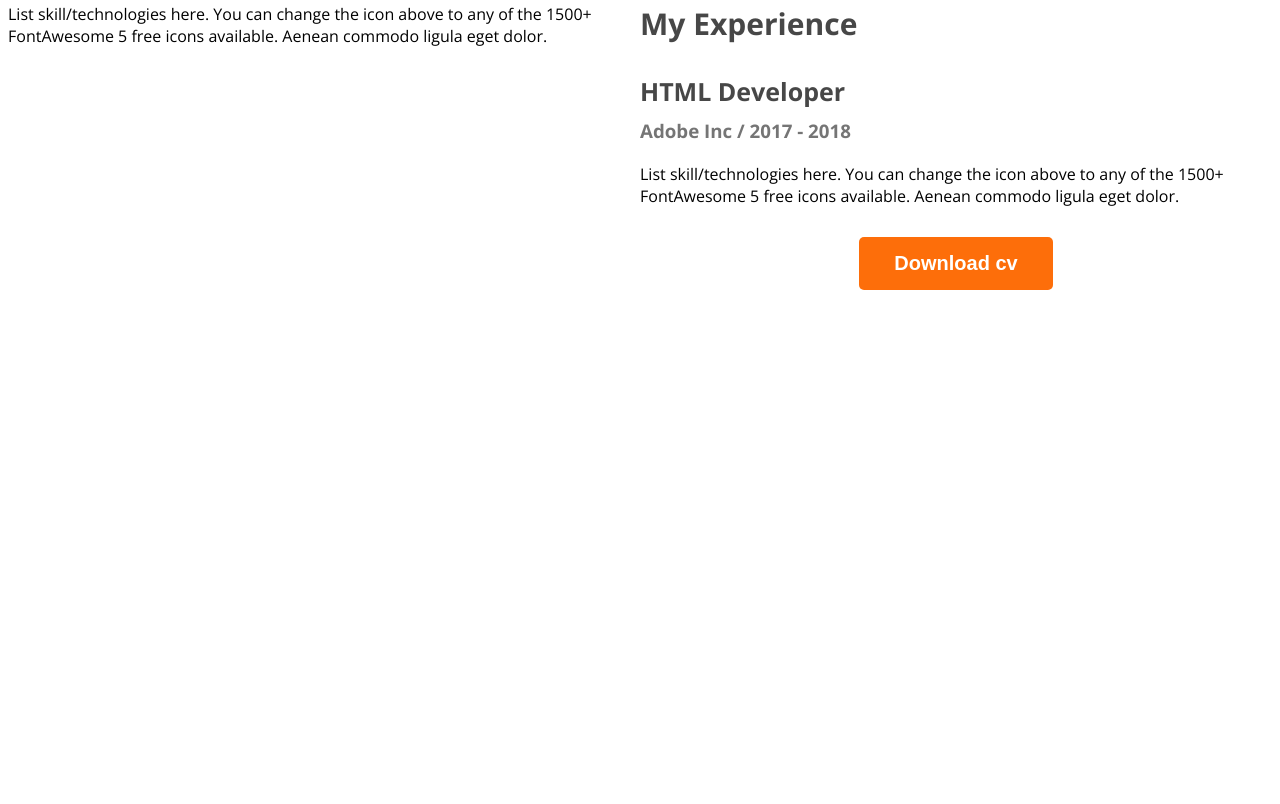
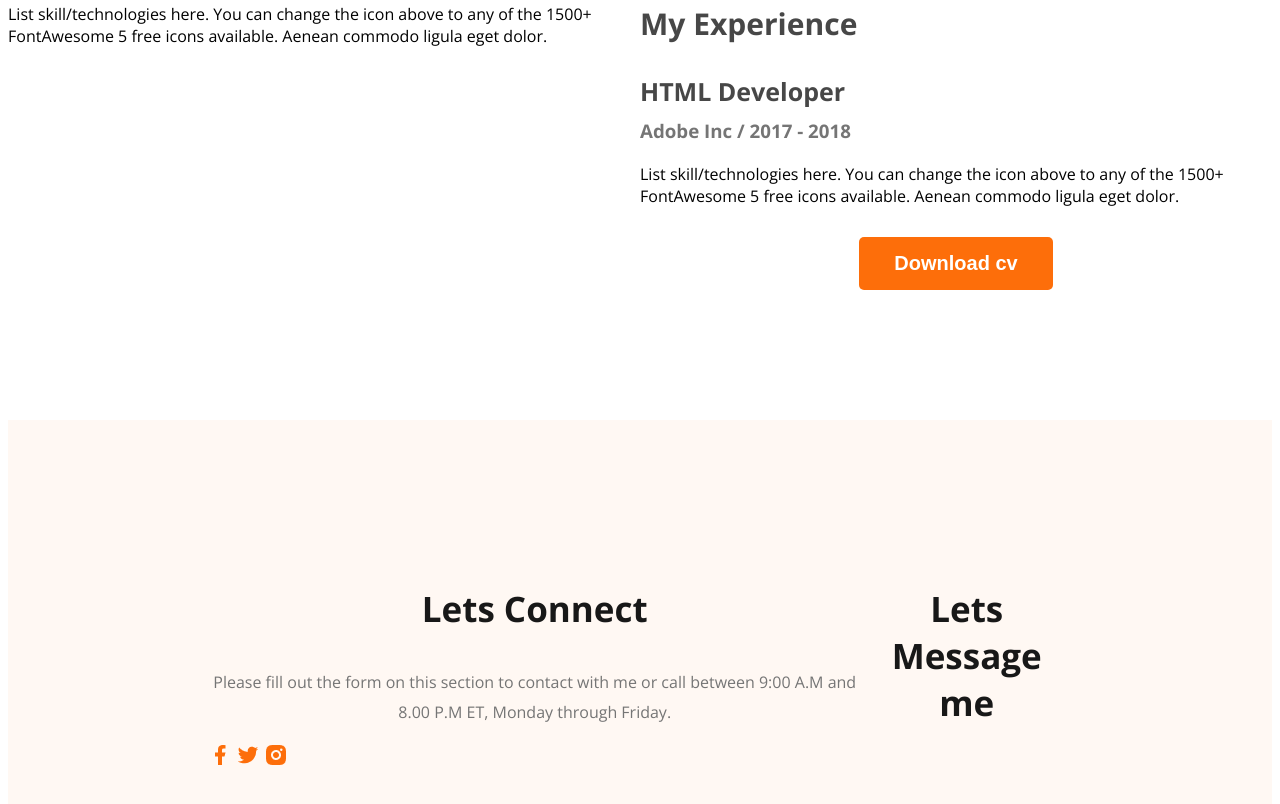
Before and after one commit to Nasirsar/web-developer-protfolio, a plain HTML site: page index.html in a window 1280 px wide. Shown: the part 2827-3631 px from the top of the page. Before the commit the page ends 3155 px from the top, so only its background shows below. Drawn offline with nearby package versions, Linux system fonts and the light colour scheme.

Commit message:
create footer

```diff
--- a/index.html
+++ b/index.html
@@ -171,6 +171,19 @@
         </section>
     </main>
     <footer>
+        <div class="footer-column">
+            <h3 class="section-title">Lets Connect</h3>
+            <p class="section-description">Please fill out the form on this section to contact
+                with me or call between 9:00 A.M and 8.00 P.M ET, Monday through Friday.</p>
+            <div class="social-media-link">
+                <a href=""><img src="images/icons/facebook.png" alt=""></a>
+                <a href=""><img src="images/icons/twitter.png" alt=""></a>
+                <a href=""><img src="images/icons/insta.png" alt=""></a>
+            </div>
+        </div>
+            <div class="footer-column">
+                <h3 class="section-title">Lets Message me</h3>
+            </div>
 
     </footer>
 </body>
--- a/styles/protfolio.css
+++ b/styles/protfolio.css
@@ -168,3 +168,11 @@ main {
     text-align: center;
     margin: 30px;
 }
+/* footer style */
+
+footer{
+    display: flex;
+    background: #FFF8F3;
+    margin-top: 100px;
+    padding: 130px 200px;
+}
```
